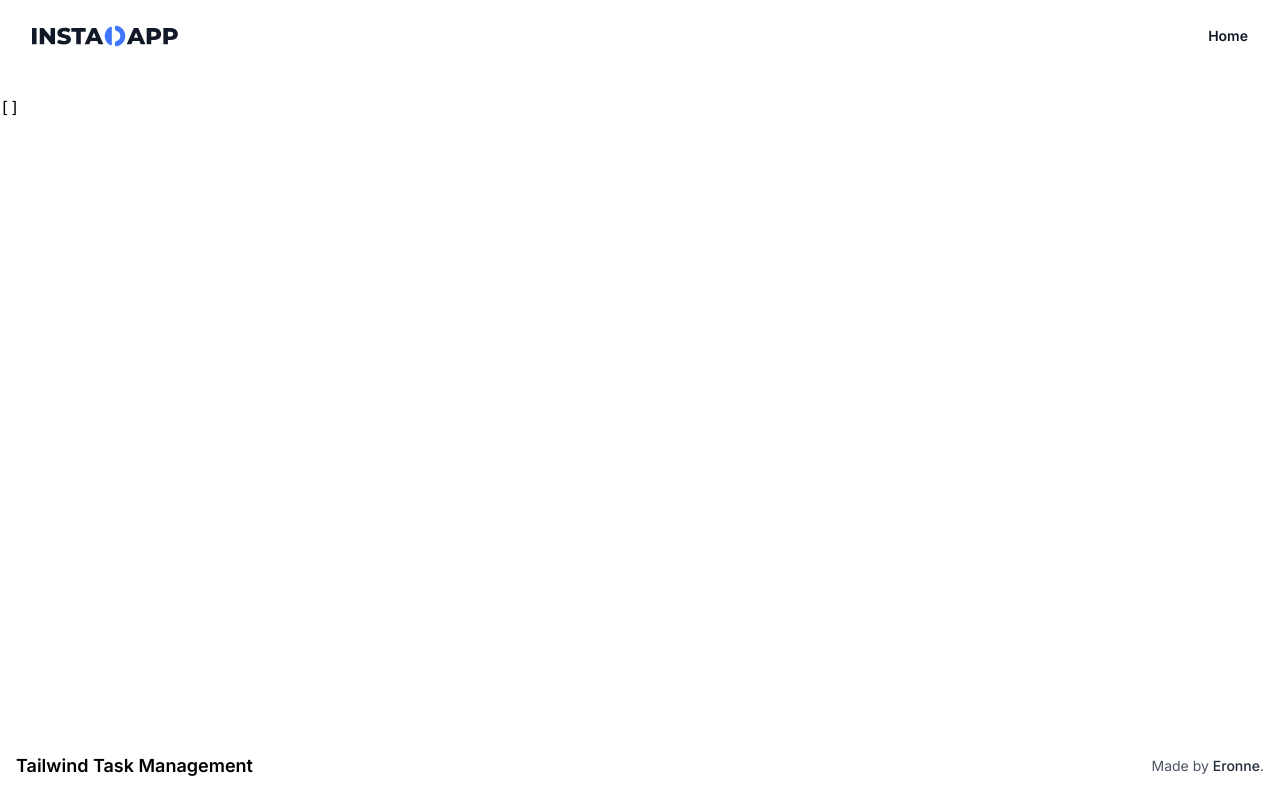
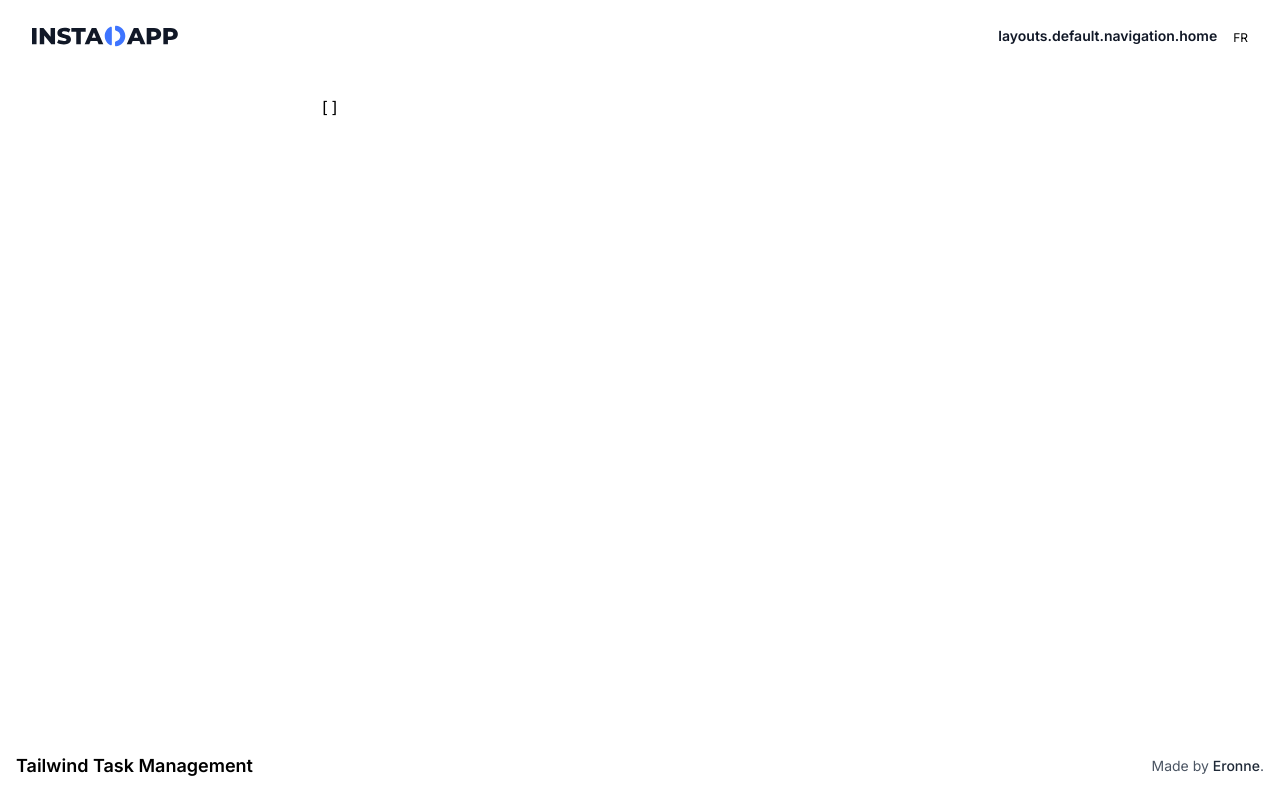
Before and after one commit to Eronne/Tailwind-task-management, a Nuxt app: page / in a window 1280 px wide. Built offline with nearby package versions, Linux system fonts and the light colour scheme.

Commit message:
chore(ui): improve layout header

```diff
--- a/components/Header.vue
+++ b/components/Header.vue
@@ -1,6 +1,7 @@
 <script setup lang="ts">
+const { t } = useI18n()
 const navigation = [
-  { title: 'Home', to: '/' },
+  { title: t('layouts.default.navigation.home'), to: '/' },
 ]
 </script>
 
--- a/components/Nav.vue
+++ b/components/Nav.vue
@@ -4,6 +4,13 @@ import { Bars3Icon } from '@heroicons/vue/24/outline'
 defineProps<{
   navigation: any[]
 }>()
+
+const { locale, locales } = useI18n()
+const switchLocalePath = useSwitchLocalePath()
+
+const availableLocales = computed(() => {
+  return (locales.value).filter(i => i.code !== locale.value)
+})
 </script>
 
 <template>
@@ -21,12 +28,22 @@ defineProps<{
     </div>
 
     <!-- Desktop -->
-    <div class="hidden lg:flex lg:gap-x-12">
-      <template v-for="item in navigation" :key="item.title">
-        <NuxtLink :to="item.to" class="text-sm font-semibold leading-6 text-gray-900">
-          {{ item.title }}
-        </NuxtLink>
-      </template>
+    <div class="flex align-middle">
+      <div class="hidden mr-4 lg:flex lg:gap-x-12">
+        <template v-for="item in navigation" :key="item.title">
+          <NuxtLink :to="item.to" class="text-sm font-semibold leading-6 text-gray-900">
+            {{ item.title }}
+          </NuxtLink>
+        </template>
+      </div>
+
+      <NuxtLink
+        v-for="locale in availableLocales"
+        :key="locale.code"
+        :to="switchLocalePath(locale.code)"
+      >
+        <span class="text-xs uppercase">{{ locale.code }}</span>
+      </NuxtLink>
     </div>
   </nav>
 </template>
--- a/layouts/default.vue
+++ b/layouts/default.vue
@@ -1,7 +1,7 @@
 <template>
   <div class="flex flex-col min-h-screen">
     <Header />
-    <div class="flex-1 container mx-auto z-0 px-4 py-6 lg:px-0">
+    <div class="container flex-1 z-0 mx-auto px-4 py-6 max-w-screen-sm lg:px-0">
       <slot />
     </div>
     <Footer />
```
